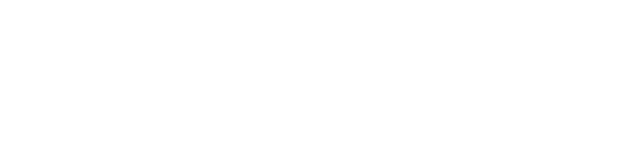
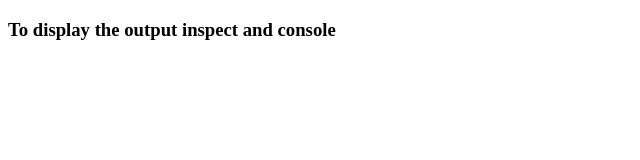
Before and after one commit to SAISUNDERJADI/problemsolving_js, a plain HTML site: page index.html in a window 1280 px wide. Shown: the whole page, without its empty margins (0-640 px from the left). Drawn offline with Linux system fonts and the light colour scheme.

Commit message:
Update and rename ifelse_ps.html to index.html

```diff
--- a/ifelse_ps.html
+++ b/index.html
@@ -3,9 +3,11 @@
 <head>
     <meta charset="UTF-8">
     <meta name="viewport" content="width=device-width, initial-scale=1.0">
-    <title>problem solving_23-10</title>
+    <title>problem solving_23-10</title
+
 </head>
 <body>
+    <h3>To display the output inspect and console</h3>
 
 </body>
 </html>
```
